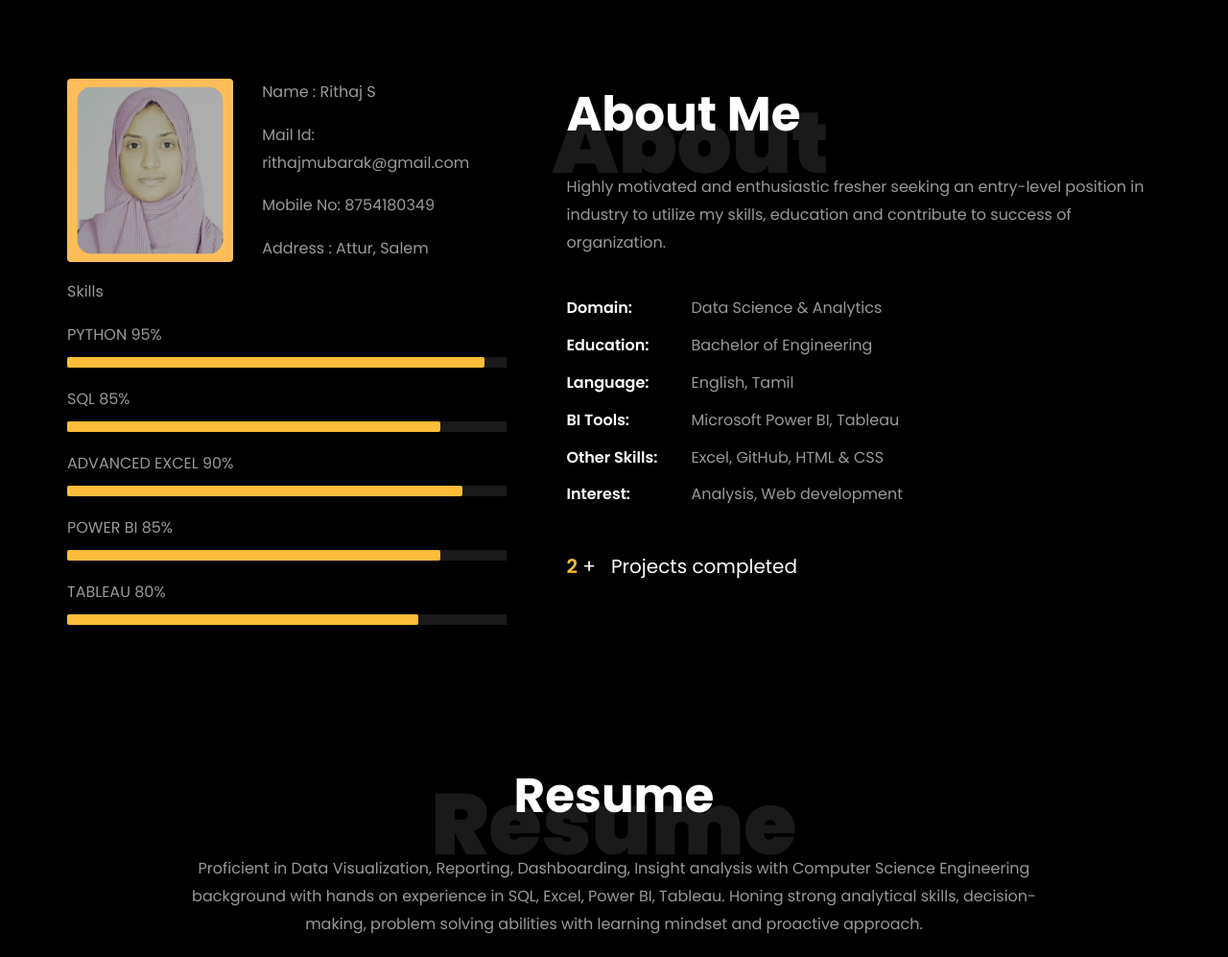
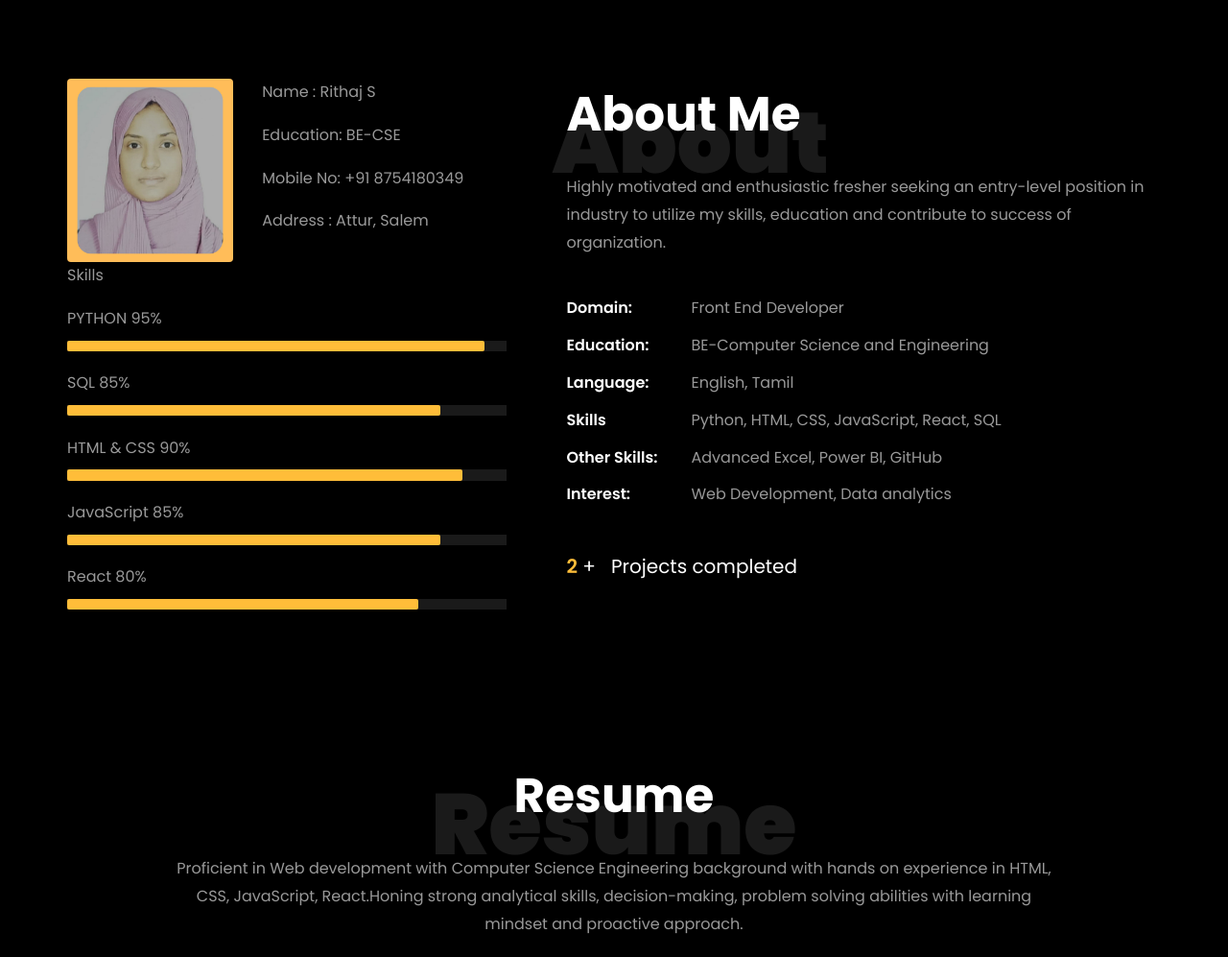
Before and after one commit to rithaj-user/rithaj-portfolio, a plain HTML site: page index.html in a window 1280 px wide. Shown: the part 780-1777 px from the top of the page at 96% size. Drawn offline with Linux system fonts and the light colour scheme; files whose address does not match are found by name.

Commit message:
Update index.html

```diff
--- a/index.html
+++ b/index.html
@@ -159,9 +159,9 @@
 
 						// Create an array of typing text
 						const typingTexts = [
-						'Student  ',
-						'Fresher  ',
-						'Engineer   ',
+						'Front End Developer  ',
+						'Software Developer  ',
+						'Fresher   ',
 						];
 
 						// Create a function to display the typing animation for a given text
@@ -220,8 +220,8 @@
 									<div class="col-sm-6 col-md-7">
 									  <div class="about-info">
 										<p><span class="title-s">Name : </span> <span>Rithaj S</span></p>
-										<p><span class="title-s">Mail Id: </span> <span>rithajmubarak@gmail.com</span></p>
-										<p><span class="title-s">Mobile No: </span> <span>8754180349</span></p>
+										<p><span class="title-s">Education: </span> <span>BE-CSE</span></p>
+										<p><span class="title-s">Mobile No: </span> <span>+91 8754180349</span></p>
 										<p><span class="title-s">Address : </span> <span>Attur, Salem</span></p>
 									  </div>
 									</div>
@@ -243,19 +243,19 @@
 											aria-valuemax="100"></div>
 									</div>
 
-									<span>ADVANCED EXCEL</span> <span class="pull-right">90%</span>
+									<span>HTML & CSS</span> <span class="pull-right">90%</span>
 									<div class="progress">
 										<div class="progress-bar" role="progressbar" style="width: 90%" aria-valuenow="90" aria-valuemin="0"
 											aria-valuemax="100"></div>
 									</div>
 
-									<span>POWER BI</span> <span class="pull-right">85%</span>
+									<span>JavaScript</span> <span class="pull-right">85%</span>
 									<div class="progress">
 										<div class="progress-bar" role="progressbar" style="width: 85%" aria-valuenow="85" aria-valuemin="0"
 											aria-valuemax="100"></div>
 									</div>
 
-									<span>TABLEAU</span> <span class="pull-right">80%</span>
+									<span>React</span> <span class="pull-right">80%</span>
 									<div class="progress">
 										<div class="progress-bar" role="progressbar" style="width: 80%" aria-valuenow="80" aria-valuemin="0"
 											aria-valuemax="100"></div>
@@ -275,12 +275,12 @@
 								<p>Highly motivated and enthusiastic fresher seeking an entry-level position in
 									industry to utilize my skills, education and contribute to success of organization.</p>
 								<ul class="about-info mt-4 px-md-0 px-2">
-									<li class="d-flex"><span>Domain:</span> <span>Data Science &amp; Analytics</span></li>
-									<li class="d-flex"><span>Education:</span> <span>Bachelor of Engineering</span></li>
+									<li class="d-flex"><span>Domain:</span> <span>Front End Developer</span></li>
+									<li class="d-flex"><span>Education:</span> <span>BE-Computer Science and Engineering</span></li>
 									<li class="d-flex"><span>Language:</span> <span>English, Tamil</span></li>
-									<li class="d-flex"><span>BI Tools:</span> <span>Microsoft Power BI, Tableau</span></li>
-									<li class="d-flex"><span>Other Skills:</span> <span>Excel, GitHub, HTML &amp CSS </span></li>
-									<li class="d-flex"><span>Interest:</span> <span>Analysis, Web development</span></li>
+									<li class="d-flex"><span>Skills</span> <span>Python, HTML, CSS, JavaScript, React, SQL</span></li>
+									<li class="d-flex"><span>Other Skills:</span> <span>Advanced Excel, Power BI, GitHub</span></li>
+									<li class="d-flex"><span>Interest:</span> <span>Web Development, Data analytics</span></li>
 
 								</ul>
 							</div>
@@ -311,7 +311,7 @@
           <div class="col-md-10 heading-section text-center ftco-animate">
           	<h1 class="big big-2">Resume</h1>
             <h2 class="mb-4" >Resume</h2>
-            <p>Proficient in Data Visualization, Reporting, Dashboarding, Insight analysis with Computer Science Engineering background with hands on experience in SQL, Excel, Power BI, Tableau. Honing strong analytical skills, decision-making, problem solving abilities with learning mindset and proactive approach.</p>
+            <p>Proficient in Web development with Computer Science Engineering background with hands on experience in HTML, CSS, JavaScript, React.Honing strong analytical skills, decision-making, problem solving abilities with learning mindset and proactive approach.</p>
 
           </div>
         </div>
@@ -371,7 +371,7 @@
     					<span class="date">2021-2025</span>
     					<h2>Bachelor of Engineering</h2>
     					<span class="position">VIVEKANANDHA COLLEGE OF TECHNOLOGY FOR WOMEN</span>
-    					<p class="mt-4">CGPA:8.09</p>
+    					<p class="mt-4">CGPA: 8.19</p>
     				</div>
     			</div>
 
@@ -380,14 +380,14 @@
     					<span class="date">2020-2021</span>
     					<h2>Higher Secondary School</h2>
     					<span class="position">SARASWATHI MATRIC HIGHER SECONDARY SCHOOL, ATTUR</span>
-    					<p class="mt-4">PERCENTAGE:91.76%</p>
+    					<p class="mt-4">PERCENTAGE: 91.76%</p>
     				</div>
 				</div>
     		</div>
 
     		<div class="row justify-content-center mt-5">
     			<div class="col-md-6 text-center ftco-animate">
-    				<p><a href="https://drive.google.com/file/d/1cPpNKpiVMqDQtPZpvetJrNeSXmwooZBX/view?usp=drive_link" class="btn btn-primary py-4 px-5">Download CV</a></p>
+    				<p><a href="https://drive.google.com/file/d/1u8faWVcJUviHaXC4W6qnKyTzn6CKNw2E/view?usp=drive_link" class="btn btn-primary py-4 px-5">Download CV</a></p>
     			</div>
     		</div>
     	</div>
@@ -398,7 +398,7 @@
     <section class="ftco-section" id="project-section">
       <div class="container">
         <div class="row justify-content-center mb-5 pb-5">
-          <div class="col-md-7 heading-section text-center ftco-animate">
+  <!---  <div class="col-md-7 heading-section text-center ftco-animate">
             <h1 class="big big-2">Projects</h1>
             <h2 class="mb-4">Projects</h2>
             <p>Below are the Data Analytics projects on SQL, EXCEL, POWER BI, PYTHON</p>
@@ -440,7 +440,7 @@
           </div>
         </div>
 	<br>
-		<!-- added justify-content-center to center align the last two projects -->
+		<!-- added justify-content-center to center align the last two projects
 		<div class="row d-flex justify-content-center">
 			<div class="col-md-4 d-flex ftco-animate">
 				<div class="blog-entry justify-content-end">
@@ -452,13 +452,12 @@
 				  <p>Created a Power BI report to identify top 11 players for a T20 cricket team by scarping data from ESPNcricinfo with a Bright data website tool, cleaning and transforming the data with pandas, and evaluating various player performance metrics.</p>
 				</div>
 			  </div>
-			</div>
+			</div>-->
 			<div class="col-md-4 d-flex ftco-animate">
 				<div class="blog-entry justify-content-end">
 				<a href="#" class="block-20 zoom-effect" style="background-image: url('images/ecommerce.webp');">
 				</a>
 				<div class="text mt-3 float-right d-block">
-
 				  <h3 class="heading"><a href="#">E-Commerce website using HTML,CSS and JavaScript.</a></h3>
 				  <p>Developed a dynamic and responsive e-commerce website using HTML, CSS, and JavaScript. Implemented features such as interactive product listings, search functionality, shopping cart, and checkout UI.</p>
 				</div>
```
